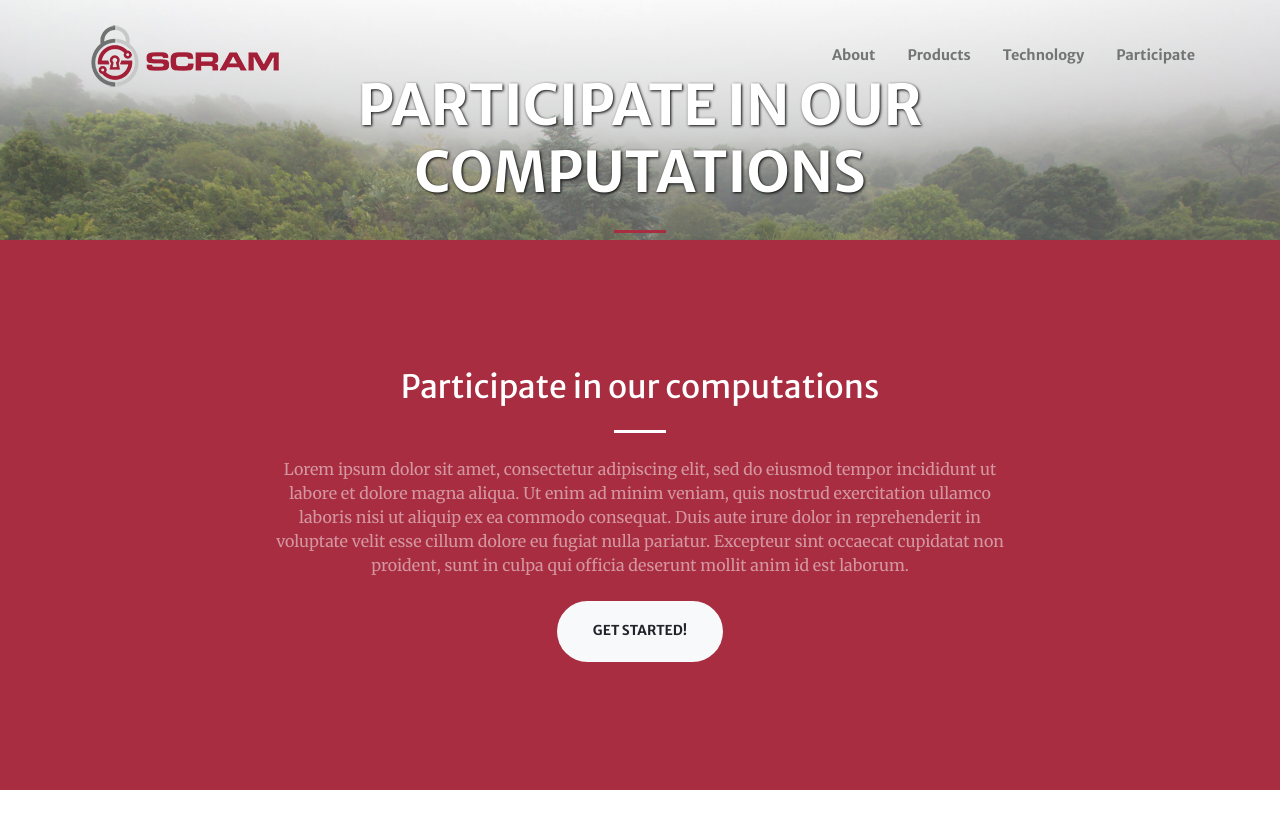
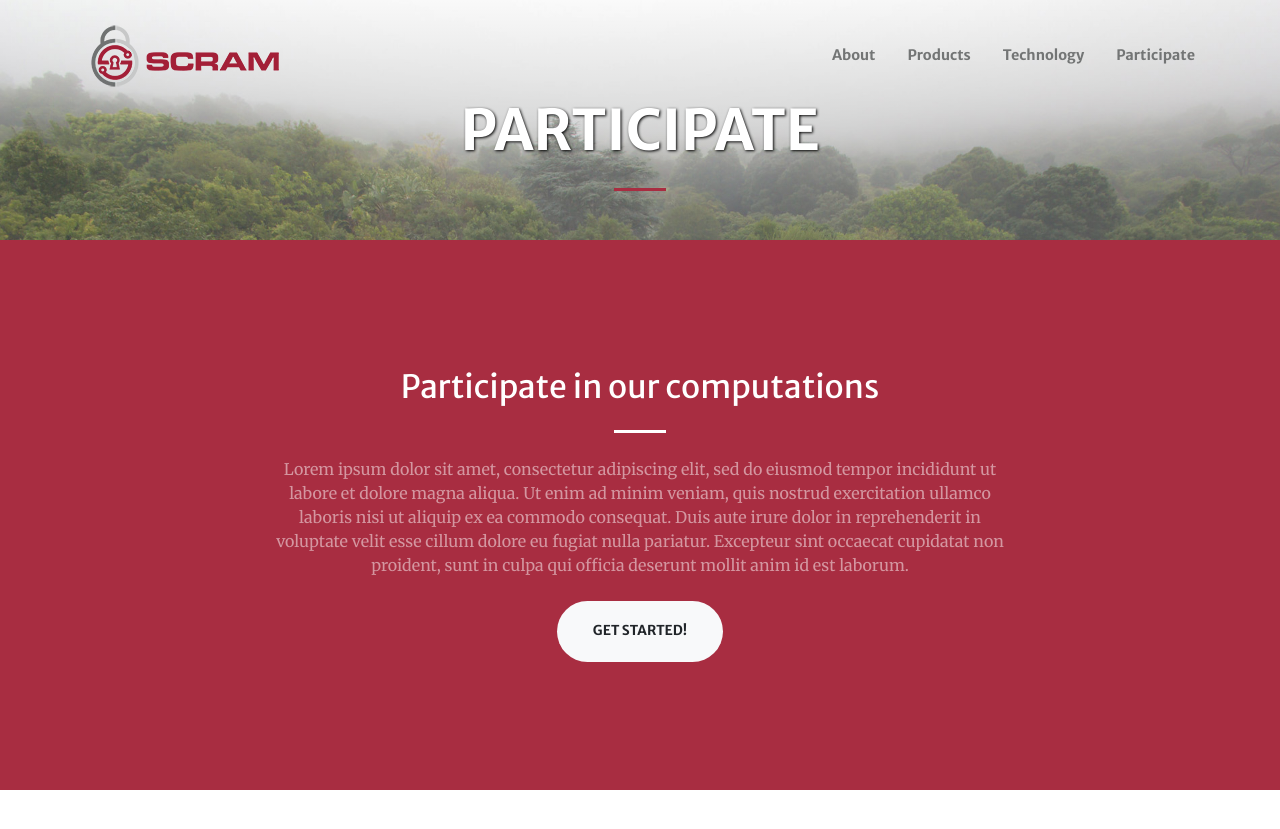
Before and after one commit to jisqyv/MIT, a Jekyll site: the page built from participate.md, in a window 1280 px wide and 900 px high. Shown: the top 829 px of the window. Built offline with Jekyll 4.4.1, drawn with Linux system fonts in a browser that asks for light colours; nearby versions of some CDN libraries.

Commit message:
Update participate.md

```diff
--- a/participate.md
+++ b/participate.md
@@ -1,7 +1,7 @@
 ---
 layout: page
 header:
-  title: Participate in our computations
+  title: Participate
   text: >
     Cybersecurity benchmarking and ROI analytics without own-data disclosure
   action: # action button is optional
```
